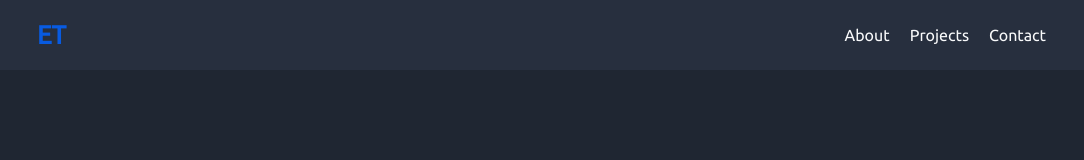
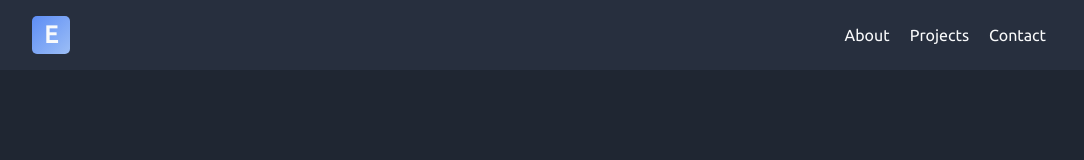
Before and after one commit to Eddie-Thiiru/portfolio, a React (Vite) app: page / in a window 1280 px wide. Shown: the top 160 px of the page, without its empty margins (96-1180 px from the left). Built offline with nearby package versions, Linux system fonts and the light colour scheme.

Commit message:
Refactor site logo

```diff
--- a/src/components/Header.jsx
+++ b/src/components/Header.jsx
@@ -1,10 +1,21 @@
-import { Link, animateScroll as scroll } from "react-scroll";
+import { Link } from "react-scroll";
 import "../styles/Header.css";
 
 const Header = () => {
   return (
     <header className="mainHeader">
-      <h2>ET</h2>
+      <div className="siteLogo">
+        <Link
+          activeClass="active"
+          to="heroSection"
+          spy={true}
+          smooth={true}
+          offset={-70}
+          duration={500}
+        >
+          E
+        </Link>
+      </div>
       <nav className="headerNav">
         <Link
           activeClass="active"
--- a/src/styles/Header.css
+++ b/src/styles/Header.css
@@ -12,6 +12,43 @@
   padding: 10px max(2rem, 50vw - var(--contentWidth) / 2);
 }
 
+.siteLogo {
+  height: 38px;
+  width: 38px;
+  border-radius: 5px;
+  background: linear-gradient(
+    to right bottom,
+    rgb(93, 141, 245),
+    rgb(156, 190, 246)
+  );
+  display: flex;
+  align-items: center;
+  justify-content: center;
+  cursor: pointer;
+}
+
+.headerNav {
+  gap: 10px;
+}
+
+.siteLogo a {
+  font-size: 1.5rem;
+  font-weight: 900;
+}
+
+.siteLogo a.active {
+  color: #f9fafb;
+}
+
+.headerNav a {
+  cursor: pointer;
+  transition: color 0.2s ease-in;
+}
+
+.headerNav a:hover {
+  color: #0c66f6;
+}
+
 @media (min-width: 1024px) {
   .mainHeader {
     --contentWidth: 1024px;
@@ -23,20 +60,3 @@
     --contentWidth: 1440px;
   }
 }
-
-.headerNav {
-  gap: 10px;
-}
-
-.mainHeader h2 {
-  color: #085be1;
-}
-
-.headerNav a {
-  cursor: pointer;
-  transition: color 0.2s ease-in;
-}
-
-.headerNav a:hover {
-  color: #0c66f6;
-}
```
